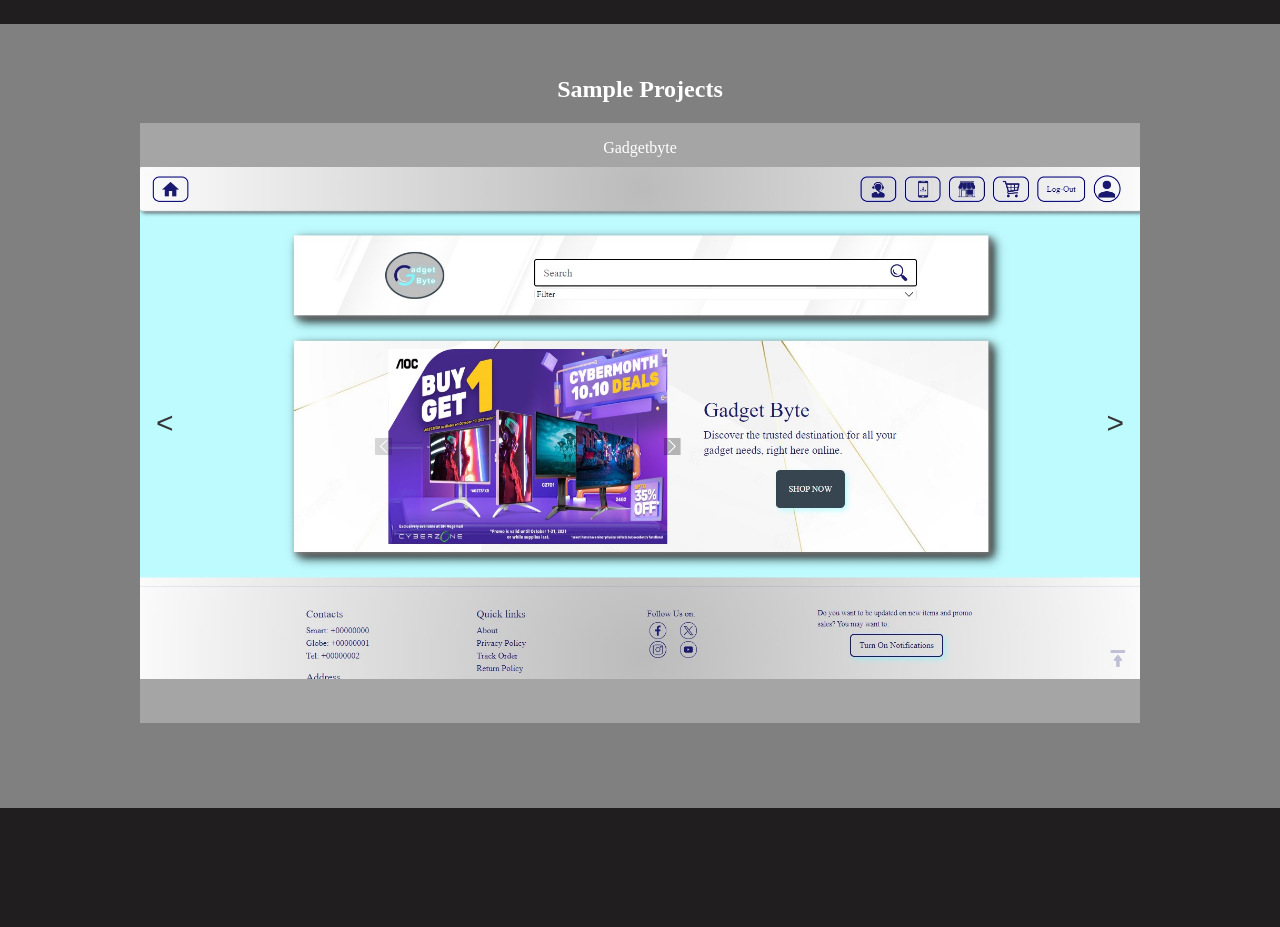
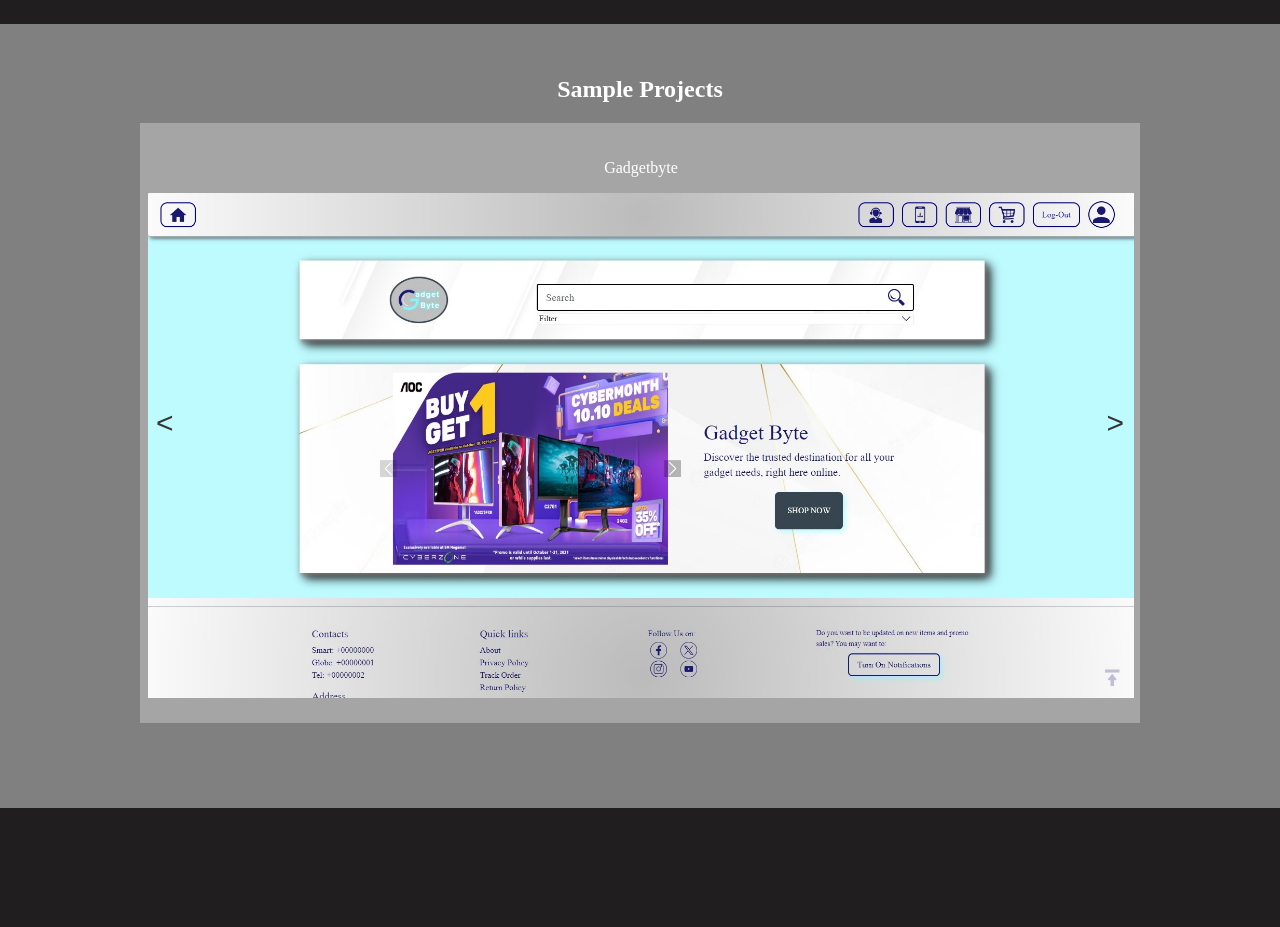
Before and after one commit to sabirama/personal-portfolio, a React (Vite) app: page / in a window 1280 px wide. Shown: the part 880-1807 px from the top of the page. Built offline with nearby package versions, Linux system fonts and the light colour scheme; the HTML template or start-up script is replaced by a standard one.

Commit message:
fixed carousel

```diff
--- a/src/components/home/subcomponents/projects/subcomponent/Carousel.css
+++ b/src/components/home/subcomponents/projects/subcomponent/Carousel.css
@@ -55,16 +55,9 @@
   }
 
   .web-image {
-    width: 1000px;
+    width: 986px;
     height: auto;
   }
-}
-
-.site-link {
-  position: absolute;
-  top: 1rem;
-  left: 0;
-  right: 0;
 }
 
 .site-link:hover {
--- a/src/components/home/subcomponents/projects/subcomponent/Carousel.jsx
+++ b/src/components/home/subcomponents/projects/subcomponent/Carousel.jsx
@@ -21,6 +21,7 @@
     } else {
       setCarouselWidth(-1000);
     }
+
   }, [window.innerWidth]);
 
   return (
@@ -32,21 +33,21 @@
         >
           <div id="0" className="carousel-item">
             <a href="https://sabirama.github.io/mp1.gadgetbyte" className="site-link">
-              Gadgetbyte
+              <p>Gadgetbyte</p>
+              <img src="/mp1.jpg" alt="site-1" className="web-image" />
             </a>
-            <img src="/mp1.jpg" alt="site-1" className="web-image" />
           </div>
           <div id="1" className="carousel-item">
             <a href="https://pokemon-tcg-mp2.onrender.com" className="site-link">
-              Poke TCG Pulse
+              <p>Poke TCG Pulse</p>
+              <img src="/mp2.jpg" alt="site-2" className="web-image" />
             </a>
-            <img src="/mp2.jpg" alt="site-2" className="web-image" />
           </div>
           <div id="2" className="carousel-item">
             <a href="https://readersshelf.onrender.com/" className="site-link">
-              Readers Shelf
+              <p>Readers Shelf</p>
+              <img src="/capstone.jpg" alt="site-3" className="web-image" />
             </a>
-            <img src="/capstone.jpg" alt="site-3" className="web-image" />
           </div>
         </div>
         <div className="controls">
```
